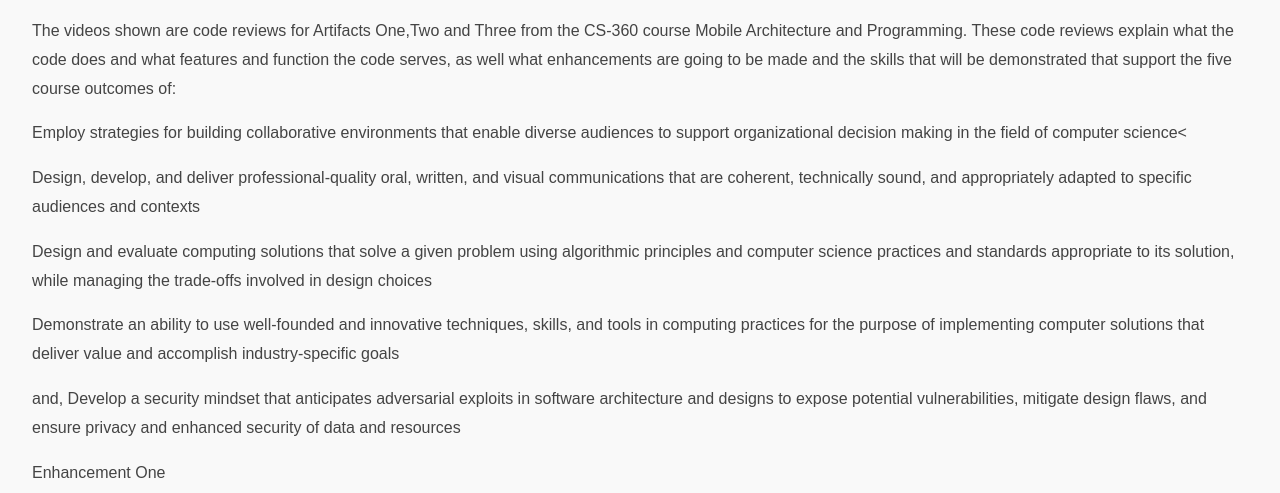
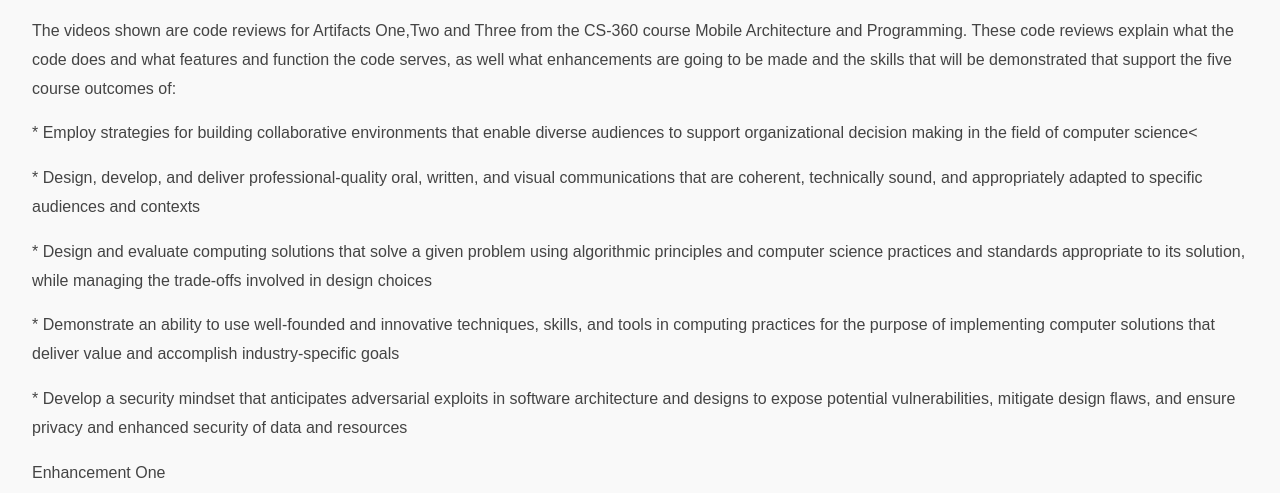
Before and after one commit to Brazilynena027/Brazilynena027.github.io, a plain HTML site: page index.html in a window 1280 px wide. Shown: the part 1347-1840 px from the top of the page. Drawn offline with Linux system fonts and the light colour scheme.

Commit message:
Update index.html

```diff
--- a/index.html
+++ b/index.html
@@ -52,11 +52,11 @@
         <h2>Code Reviews</h2>
         <p>The videos shown are code reviews for Artifacts One,Two and Three from the CS-360 course Mobile Architecture and Programming. These code reviews explain what the code does and what features and function the code serves,
         as well what enhancements are going to be made and the skills that will be demonstrated that support the five course outcomes of: </p>
-        <p>Employ strategies for building collaborative environments that enable diverse audiences to support organizational decision making in the field of computer science< </p>
-        <p>Design, develop, and deliver professional-quality oral, written, and visual communications that are coherent, technically sound, and appropriately adapted to specific audiences and contexts</p>
-        <p>Design and evaluate computing solutions that solve a given problem using algorithmic principles and computer science practices and standards appropriate to its solution, while managing the trade-offs involved in design choices</p>
-        <p>Demonstrate an ability to use well-founded and innovative techniques, skills, and tools in computing practices for the purpose of implementing computer solutions that deliver value and accomplish industry-specific goals</p>
-        <p>and, Develop a security mindset that anticipates adversarial exploits in software architecture and designs to expose potential vulnerabilities, mitigate design flaws, and ensure privacy and enhanced security of data and resources</p>
+        <p>* Employ strategies for building collaborative environments that enable diverse audiences to support organizational decision making in the field of computer science< </p>
+        <p>* Design, develop, and deliver professional-quality oral, written, and visual communications that are coherent, technically sound, and appropriately adapted to specific audiences and contexts</p>
+        <p>* Design and evaluate computing solutions that solve a given problem using algorithmic principles and computer science practices and standards appropriate to its solution, while managing the trade-offs involved in design choices</p>
+        <p>* Demonstrate an ability to use well-founded and innovative techniques, skills, and tools in computing practices for the purpose of implementing computer solutions that deliver value and accomplish industry-specific goals</p>
+        <p>* Develop a security mindset that anticipates adversarial exploits in software architecture and designs to expose potential vulnerabilities, mitigate design flaws, and ensure privacy and enhanced security of data and resources</p>
 
         <p>
            <p>Enhancement One</p>
```
